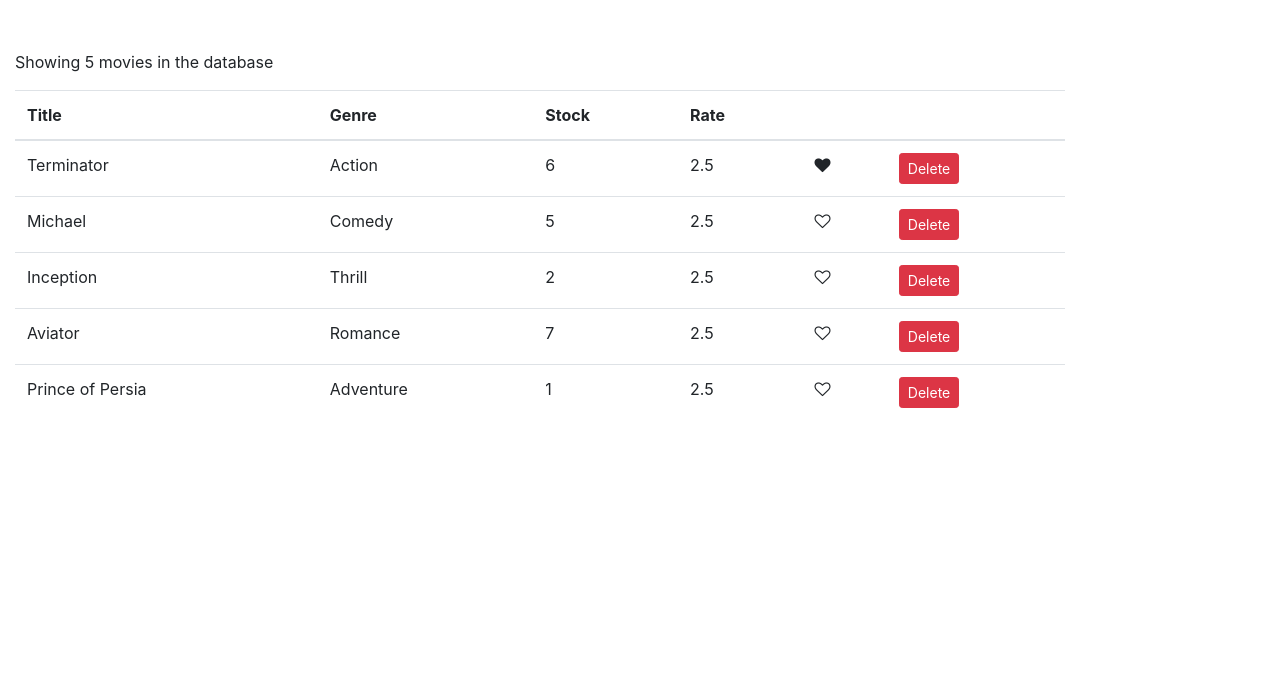
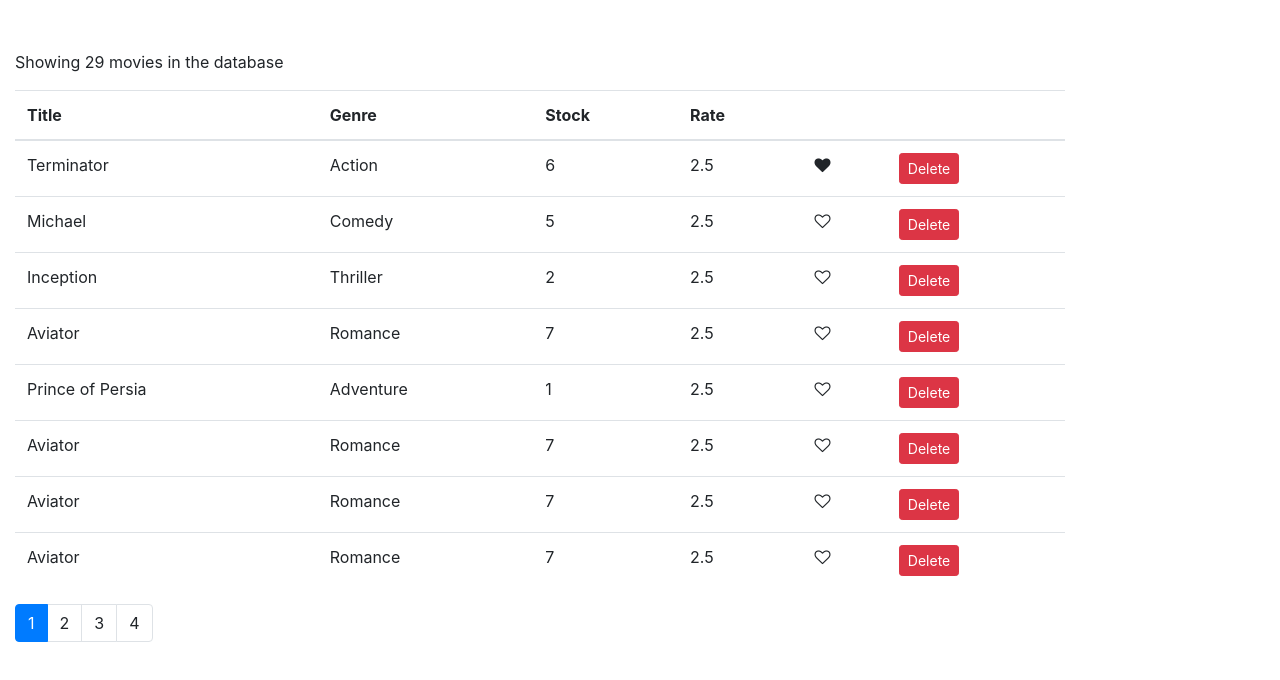
Before and after one commit to ritikbhatt20/Vidly, a React (Create React App) app: page / in a window 1280 px wide. Shown: the top 680 px of the page. Built offline with nearby package versions, Linux system fonts and the light colour scheme.

Commit message:
Completed Pagination

```diff
--- a/package.json
+++ b/package.json
@@ -8,6 +8,7 @@
     "@testing-library/user-event": "^13.5.0",
     "bootstrap": "^4.1.1",
     "font-awesome": "^4.7.0",
+    "lodash": "^4.17.10",
     "react": "^18.2.0",
     "react-dom": "^18.2.0",
     "react-scripts": "5.0.1",
--- a/src/FakeMovieService.js
+++ /dev/null
@@ -1,42 +0,0 @@
-const movies = [
-    {
-        _id: 1,
-        title: "Terminator",
-        genre: {name: "Action"},
-        numberInStock: 6,
-        dailyRentalRate: 2.5,
-        liked: true
-    },
-    {
-        _id: 2,
-        title: "Michael",
-        genre: {name: "Comedy"},
-        numberInStock: 5,
-        dailyRentalRate: 2.5
-    },
-    {
-        _id: 3,
-        title: "Inception",
-        genre: {name: "Thrill"},
-        numberInStock: 2,
-        dailyRentalRate: 2.5
-    },
-    {
-        _id: 4,
-        title: "Aviator",
-        genre: {name: "Romance"},
-        numberInStock: 7,
-        dailyRentalRate: 2.5
-    },
-    {
-        _id: 5,
-        title: "Prince of Persia",
-        genre: {name: "Adventure"},
-        numberInStock: 1,
-        dailyRentalRate: 2.5
-    }
-]
-
-export function getMovies(){
-    return movies
-}
--- /dev/null
+++ b/src/components/common/pagination.jsx
@@ -0,0 +1,30 @@
+import React, { Component } from "react";
+import _ from "lodash"; //using javascript library lodash version 4.17.10 to create array of pagecount
+
+const Pagination = (props) => {
+  const { itemsCount, pageSize, currentPage, onPageChange } = props;
+  console.log(currentPage);
+  // [1, 2, 3..].map() to map list of movies, using lodash to create that array
+  const pagesCount = Math.ceil(itemsCount / pageSize);
+  if (pagesCount === 1) return null;
+  const pages = _.range(1, pagesCount + 1);
+
+  return (
+    <nav>
+      <ul className="pagination">
+        {pages.map((page) => (
+          <li
+            key={page}
+            className={page === currentPage ? "page-item active" : "page-item"}
+          >
+            <a className="page-link" onClick={() => onPageChange(page)}>
+              {page}
+            </a>
+          </li>
+        ))}
+      </ul>
+    </nav>
+  );
+};
+
+export default Pagination;
--- a/src/components/movies.jsx
+++ b/src/components/movies.jsx
@@ -1,10 +1,18 @@
 import React, { Component, Fragment } from "react";
-import { getMovies } from "../FakeMovieService";
+import { getMovies } from "../services/FakeMovieService";
 import Like from "./common/like";
+import Pagination from "./common/pagination";
+import { paginate } from "../utils/paginate";
 
 class Movies extends Component {
   state = {
     movies: getMovies(),
+    pageSize: 8,
+    currentPage: 1,
+  };
+
+  handlePageChange = (page) => {
+    this.setState({ currentPage: page });
   };
 
   handleDelete = (movie) => {
@@ -23,7 +31,12 @@
 
   render() {
     const { length: count } = this.state.movies;
+    const { pageSize, currentPage, movies: allMovies } = this.state;
+
     if (count === 0) return <p>There are no movies in the database</p>;
+
+    const movies = paginate(allMovies, currentPage, pageSize)  //we will be creating a new array of movies to paginate data
+
     return (
       <React.Fragment>
         <p>Showing {count} movies in the database</p>
@@ -39,7 +52,7 @@
             </tr>
           </thead>
           <tbody>
-            {this.state.movies.map((movie) => (
+            {movies.map((movie) => (
               <tr key={movie._id}>
                 <td>{movie.title}</td>
                 <td>{movie.genre.name}</td>
@@ -63,6 +76,12 @@
             ))}
           </tbody>
         </table>
+        <Pagination
+          itemsCount={count}
+          pageSize={pageSize}
+          currentPage={currentPage}
+          onPageChange={this.handlePageChange}
+        />
       </React.Fragment>
     );
   }
--- a/src/index.js
+++ b/src/index.js
@@ -9,9 +9,7 @@
 
 const root = ReactDOM.createRoot(document.getElementById('root'));
 root.render(
-  <React.StrictMode>
     <App />
-  </React.StrictMode>
 );
 
 // If you want to start measuring performance in your app, pass a function
--- /dev/null
+++ b/src/services/FakeMovieService.js
@@ -0,0 +1,210 @@
+const movies = [
+    {
+        _id: 1,
+        title: "Terminator",
+        genre: {name: "Action"},
+        numberInStock: 6,
+        dailyRentalRate: 2.5,
+        liked: true
+    },
+    {
+        _id: 2,
+        title: "Michael",
+        genre: {name: "Comedy"},
+        numberInStock: 5,
+        dailyRentalRate: 2.5
+    },
+    {
+        _id: 3,
+        title: "Inception",
+        genre: {name: "Thriller"},
+        numberInStock: 2,
+        dailyRentalRate: 2.5
+    },
+    {
+        _id: 4,
+        title: "Aviator",
+        genre: {name: "Romance"},
+        numberInStock: 7,
+        dailyRentalRate: 2.5
+    },
+    {
+        _id: 5,
+        title: "Prince of Persia",
+        genre: {name: "Adventure"},
+        numberInStock: 1,
+        dailyRentalRate: 2.5
+    },
+    {
+        _id: 6,
+        title: "Aviator",
+        genre: {name: "Romance"},
+        numberInStock: 7,
+        dailyRentalRate: 2.5
+    },
+    {
+        _id: 7,
+        title: "Aviator",
+        genre: {name: "Romance"},
+        numberInStock: 7,
+        dailyRentalRate: 2.5
+    },
+    {
+        _id: 8,
+        title: "Aviator",
+        genre: {name: "Romance"},
+        numberInStock: 7,
+        dailyRentalRate: 2.5
+    },
+    {
+        _id: 9,
+        title: "Aviator",
+        genre: {name: "Romance"},
+        numberInStock: 7,
+        dailyRentalRate: 2.5
+    },
+    {
+        _id: 10,
+        title: "Aviator",
+        genre: {name: "Romance"},
+        numberInStock: 7,
+        dailyRentalRate: 2.5
+    },
+    {
+        _id: 11,
+        title: "Aviator",
+        genre: {name: "Romance"},
+        numberInStock: 7,
+        dailyRentalRate: 2.5
+    },
+    {
+        _id: 12,
+        title: "Aviator",
+        genre: {name: "Romance"},
+        numberInStock: 7,
+        dailyRentalRate: 2.5
+    },
+    {
+        _id: 13,
+        title: "Aviator",
+        genre: {name: "Romance"},
+        numberInStock: 7,
+        dailyRentalRate: 2.5
+    },
+    {
+        _id: 14,
+        title: "Aviator",
+        genre: {name: "Romance"},
+        numberInStock: 7,
+        dailyRentalRate: 2.5
+    },
+    {
+        _id: 15,
+        title: "Aviator",
+        genre: {name: "Romance"},
+        numberInStock: 7,
+        dailyRentalRate: 2.5
+    },
+    {
+        _id: 16,
+        title: "Aviator",
+        genre: {name: "Romance"},
+        numberInStock: 7,
+        dailyRentalRate: 2.5
+    },
+    {
+        _id: 17,
+        title: "Aviator",
+        genre: {name: "Romance"},
+        numberInStock: 7,
+        dailyRentalRate: 2.5
+    },
+    {
+        _id: 18,
+        title: "Aviator",
+        genre: {name: "Romance"},
+        numberInStock: 7,
+        dailyRentalRate: 2.5
+    },
+    {
+        _id: 19,
+        title: "Aviator",
+        genre: {name: "Romance"},
+        numberInStock: 7,
+        dailyRentalRate: 2.5
+    },
+    {
+        _id: 20,
+        title: "Aviator",
+        genre: {name: "Romance"},
+        numberInStock: 7,
+        dailyRentalRate: 2.5
+    },
+    {
+        _id: 21,
+        title: "Aviator",
+        genre: {name: "Romance"},
+        numberInStock: 7,
+        dailyRentalRate: 2.5
+    },
+    {
+        _id: 22,
+        title: "Aviator",
+        genre: {name: "Romance"},
+        numberInStock: 7,
+        dailyRentalRate: 2.5
+    },
+    {
+        _id: 23,
+        title: "Aviator",
+        genre: {name: "Romance"},
+        numberInStock: 7,
+        dailyRentalRate: 2.5
+    },
+    {
+        _id: 24,
+        title: "Aviator",
+        genre: {name: "Romance"},
+        numberInStock: 7,
+        dailyRentalRate: 2.5
+    },
+    {
+        _id: 25,
+        title: "Aviator",
+        genre: {name: "Romance"},
+        numberInStock: 7,
+        dailyRentalRate: 2.5
+    },
+    {
+        _id: 26,
+        title: "Aviator",
+        genre: {name: "Romance"},
+        numberInStock: 7,
+        dailyRentalRate: 2.5
+    },
+    {
+        _id: 27,
+        title: "Aviator",
+        genre: {name: "Romance"},
+        numberInStock: 7,
+        dailyRentalRate: 2.5
+    },
+    {
+        _id: 28,
+        title: "Aviator",
+        genre: {name: "Romance"},
+        numberInStock: 7,
+        dailyRentalRate: 2.5
+    },
+    {
+        _id: 29,
+        title: "Aviator",
+        genre: {name: "Romance"},
+        numberInStock: 7,
+        dailyRentalRate: 2.5
+    },
+]
+
+export function getMovies(){
+    return movies
+}
--- /dev/null
+++ b/src/utils/paginate.js
@@ -0,0 +1,6 @@
+import _ from "lodash";
+
+export function paginate(items, pageNumber, pageSize) {
+  const startIndex = (pageNumber - 1) * pageSize;
+  return _(items).slice(startIndex).take(pageSize).value();
+}
```
Also changed, not shown: src/components/common/listGroup.jsx (added, +7 -0 lines), src/services/FakeGenreService.js (added, +9 -0 lines), important.txt (added), 1 other file (tests, documents, lock files or other folders).
